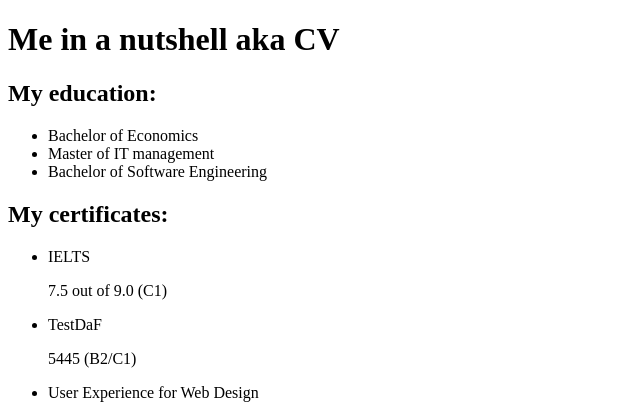
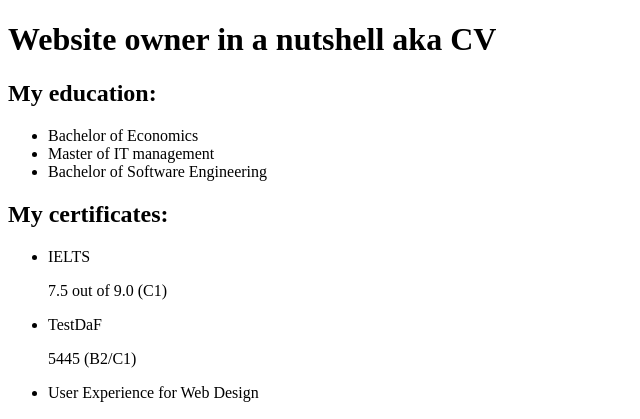
Before and after one commit to divinehoney/Hand-in-2-Flask, a Flask app: page /about-me/ in a window 1280 px wide. Shown: the part 58-477 px from the top of the page, without its empty margins (0-640 px from the left). Run offline with Flask 3, Linux system fonts and the light colour scheme.

Commit message:
change h1 in about.html

```diff
--- a/app/templates/about.html
+++ b/app/templates/about.html
@@ -3,7 +3,7 @@
 {% block title %}About me{% endblock %}
 
 {% block main %}
-    <h1>Me in a nutshell aka CV</h1>
+    <h1>Website owner in a nutshell aka CV</h1>
 
     <h2>My education:</h2>
     <ul>
```
